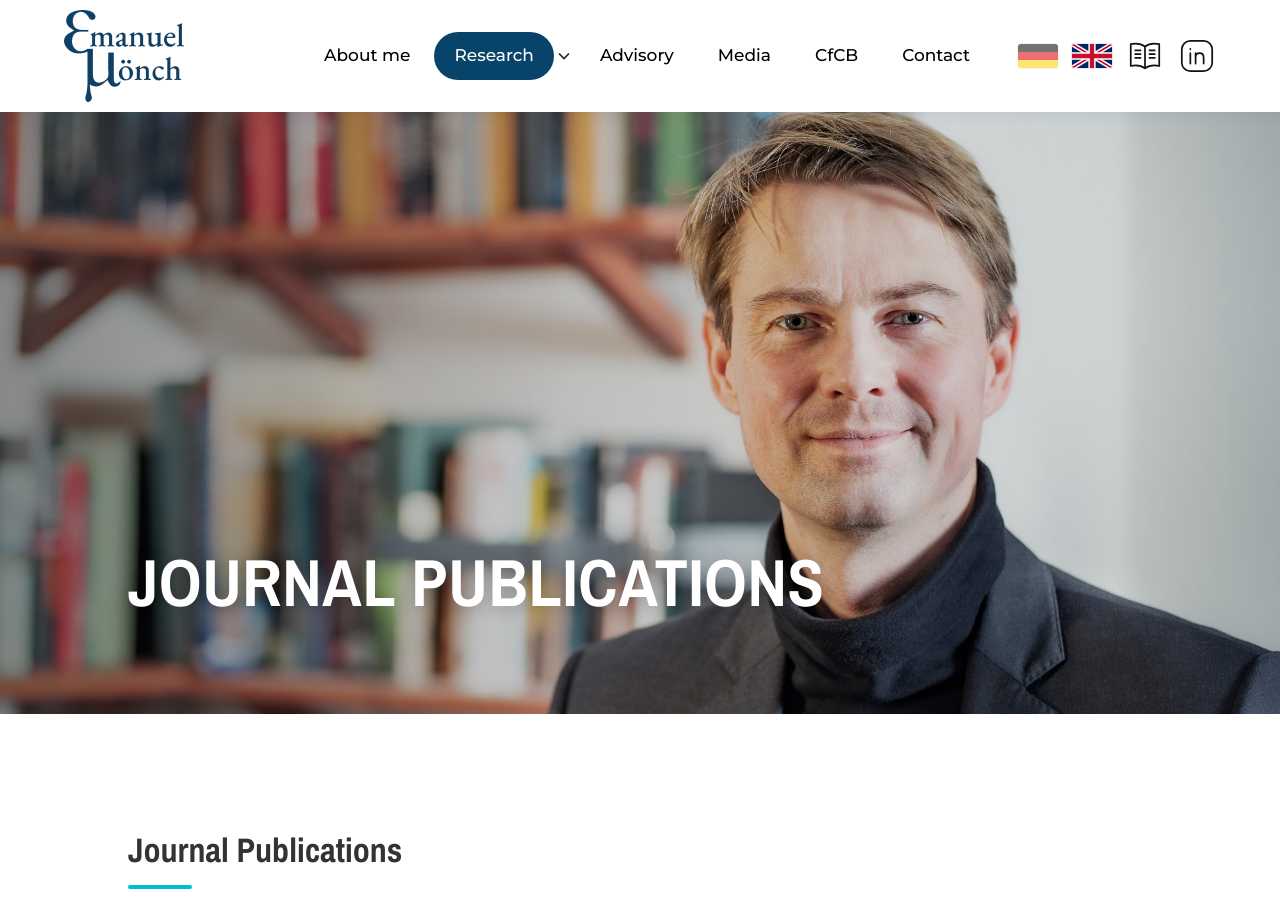
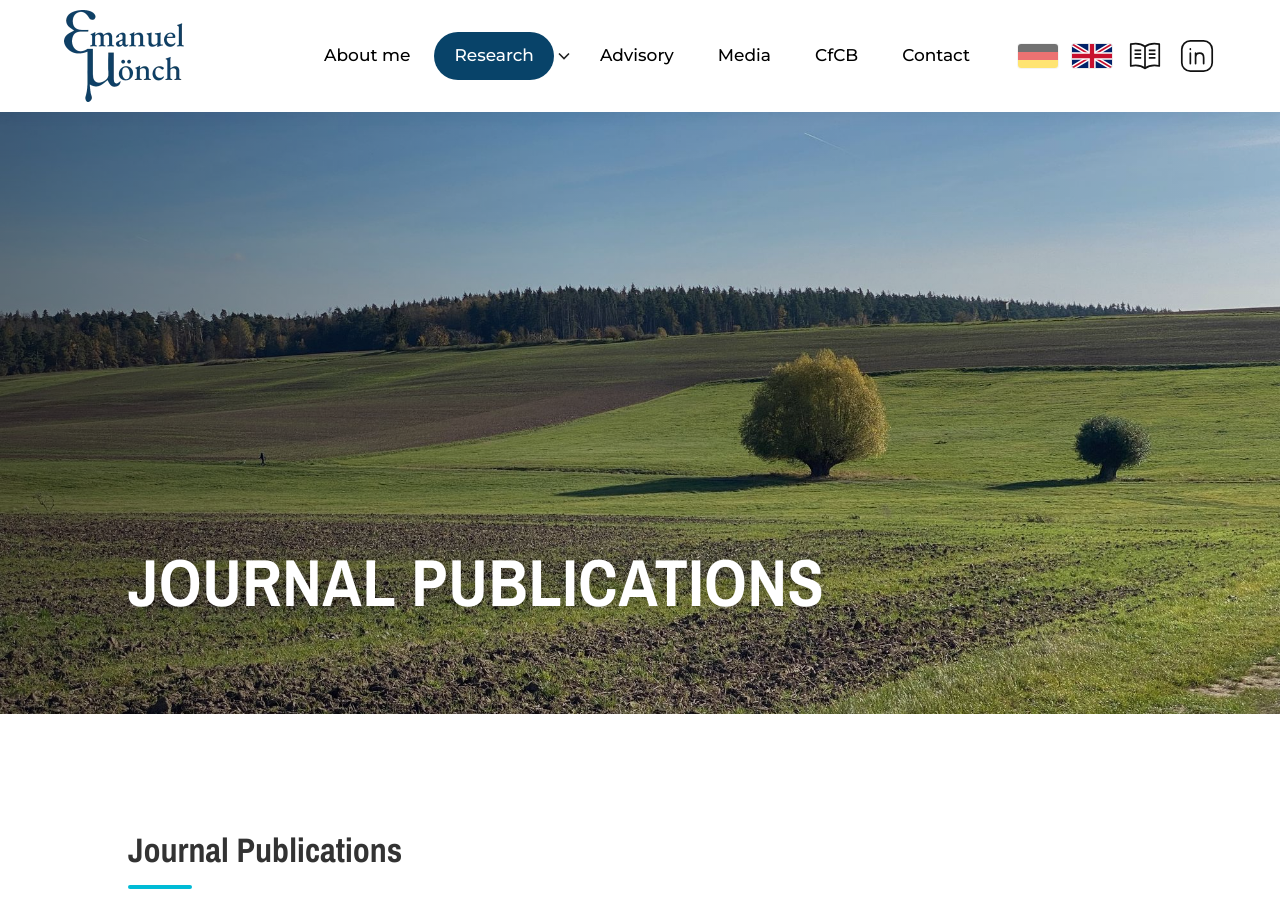
Before and after one commit to EmanuelMoench/website, a Jekyll site: the page built from journal-publications.html, in a window 1280 px wide and 900 px high. Built offline with Jekyll 4.4.1, drawn with Linux system fonts in a browser that asks for light colours.

Commit message:
Journal Publications banner: own photo of a field with two trees
Co-Authored-By: Claude Opus 5.5 <noreply@anthropic.com>
Claude-Session: https://claude.ai/code/session_01NkeFpE4bEZrQXBe3BSKNup

```diff
--- a/german/zeitschriftenveroffentlichungen.html
+++ b/german/zeitschriftenveroffentlichungen.html
@@ -3,6 +3,7 @@ ref: journal
 permalink: /german/zeitschriftenveroffentlichungen
 title: Zeitschriftenveröffentlichungen
 heading: "Zeitschriften&shy;veröffentlichungen"
-hero: portrait-08.jpg
+hero: /assets/images/photos/field-two-trees.jpg
+hero_position: center 55%
 ---
 {% include publications.html items=site.data.journal_publications icon="doc" id="journal" %}
--- a/journal-publications.html
+++ b/journal-publications.html
@@ -3,6 +3,7 @@ ref: journal
 permalink: /journal-publications
 title: Journal Publications
 heading: Journal Publications
-hero: portrait-08.jpg
+hero: /assets/images/photos/field-two-trees.jpg
+hero_position: center 55%
 ---
 {% include publications.html items=site.data.journal_publications icon="doc" id="journal" %}
```
Also changed, not shown: assets/images/photos/field-two-trees.jpg (added).
